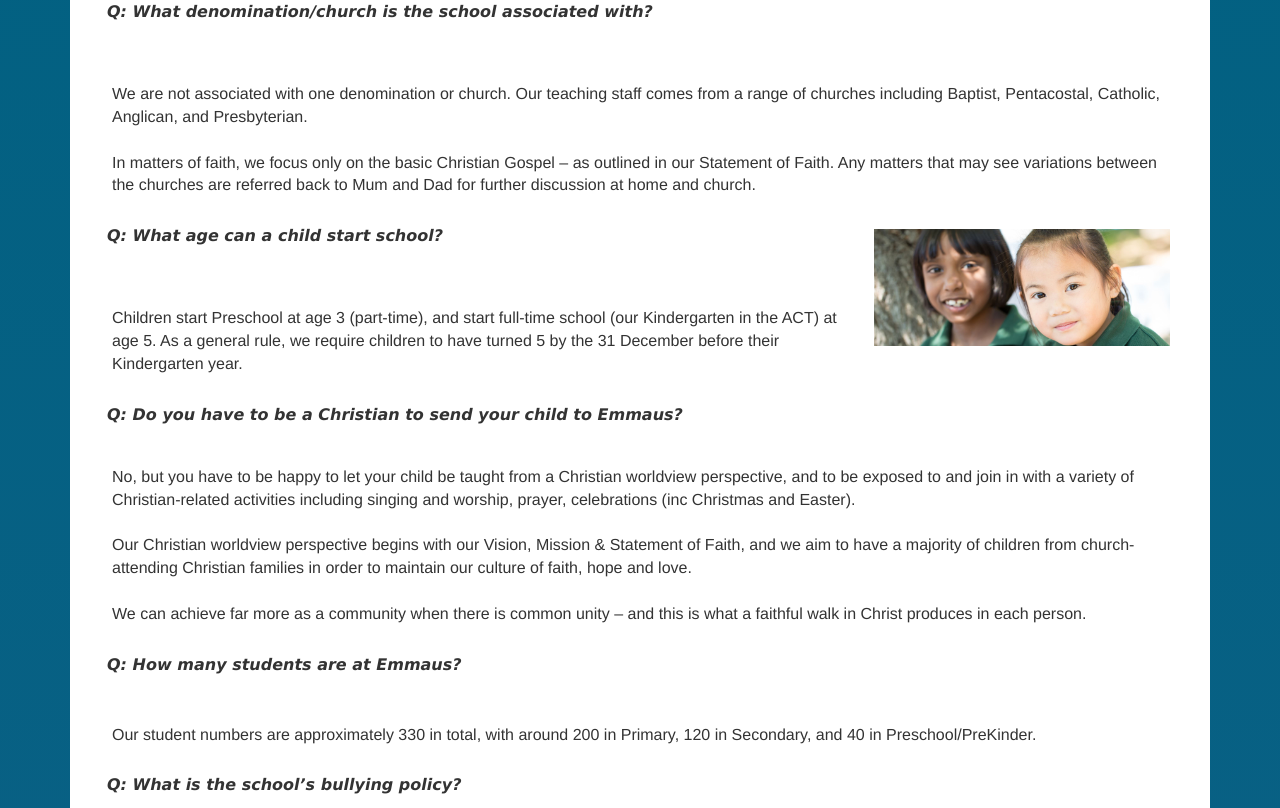
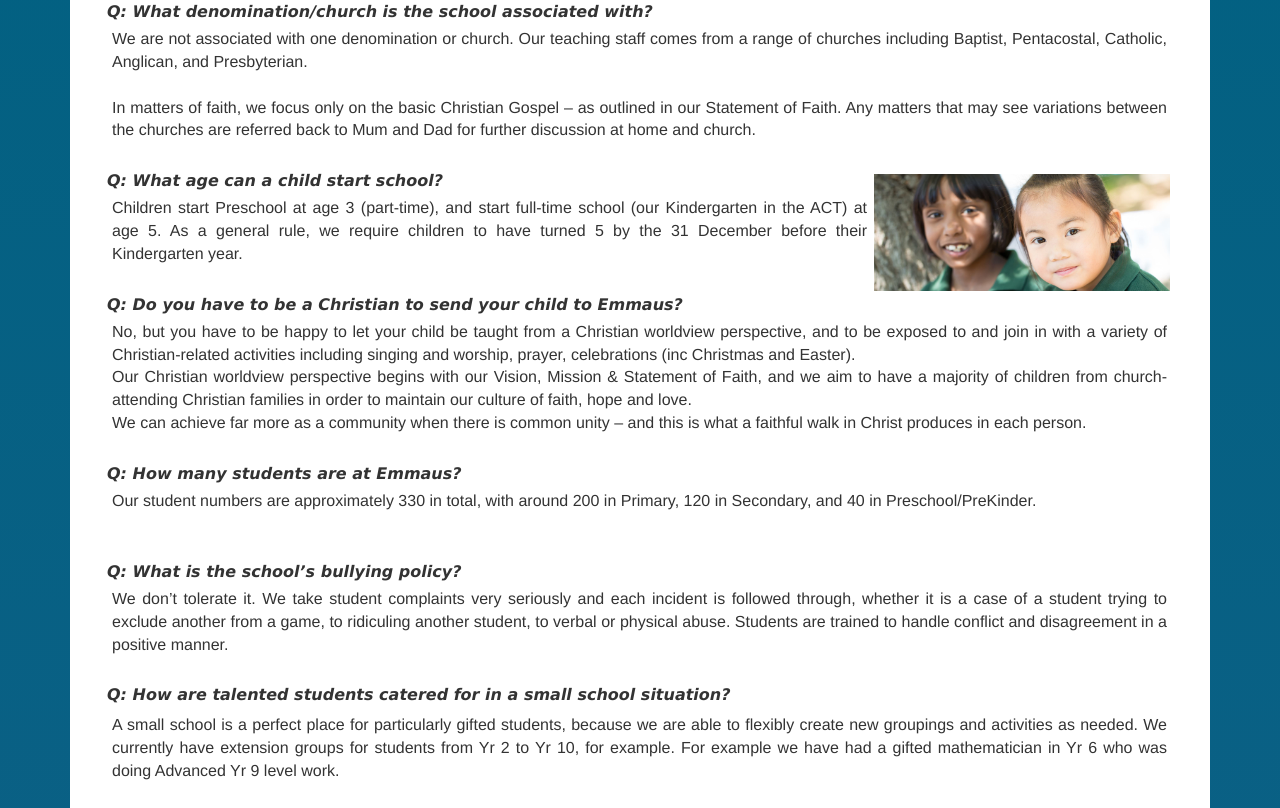
Before and after one commit to tonifalusi/tonifalusi.github.io, a plain HTML site: page Q&A.html in a window 1280 px wide. Shown: the part 384-1192 px from the top of the page. Drawn offline with Linux system fonts and the light colour scheme.

Commit message:
Add files via upload

```diff
--- a/Q&A.html
+++ b/Q&A.html
@@ -82,28 +82,27 @@
     <h2 class="text-center"><strong> Frequently Asked Questions</strong></h2>
     <hr align="right">
               <h3 class="flt_lft">
-       Q: What denomination/church is the school associated with? </h3><br><br>
-       <p> </p>
-    <p>We are not associated with one denomination or church. Our teaching staff comes from a range of churches including Baptist, Pentacostal, Catholic, Anglican, and Presbyterian.
+       Q: What denomination/church is the school associated with? </h3><br>
+    <p class="text-justify">We are not associated with one denomination or church. Our teaching staff comes from a range of churches including Baptist, Pentacostal, Catholic, Anglican, and Presbyterian.
 <br><br>
 In matters of faith, we focus only on the basic Christian Gospel – as outlined in our Statement of Faith. Any matters that may see variations between the churches are referred back to Mum and Dad for further discussion at home and church.</p>
     <img src="images/primarystudents.jpg" alt="Primary students sharing a book" width="300" height="121" class="flt_rgt"/>
-<h3 class="flt_lft">Q: What age can a child start school?</h3><br><br>
-<p></p>
-<p>Children start Preschool at age 3 (part-time), and start full-time school (our Kindergarten in the ACT) at age 5. As a general rule, we require children to have turned 5 by the 31 December before their Kindergarten year.
-<h3 class="flt_lft">Q: Do you have to be a Christian to send your child to Emmaus?</h3></p>
+<h3 class="flt_lft">Q: What age can a child start school?</h3><br>
+<p class="text-justify">Children start Preschool at age 3 (part-time), and start full-time school (our Kindergarten in the ACT) at age 5. As a general rule, we require children to have turned 5 by the 31 December before their Kindergarten year.</p>
+<h3 class="flt_lft">Q: Do you have to be a Christian to send your child to Emmaus?</h3>
 <br>
-<p>No, but you have to be happy to let your child be taught from a Christian worldview perspective, and to be exposed to and join in with a variety of Christian-related activities including singing and worship, prayer, celebrations (inc Christmas and Easter).
-<br><br>
+<p class="text-justify">No, but you have to be happy to let your child be taught from a Christian worldview perspective, and to be exposed to and join in with a variety of Christian-related activities including singing and worship, prayer, celebrations (inc Christmas and Easter).
+<br>
 Our Christian worldview perspective begins with our Vision, Mission & Statement of Faith, and we aim to have a majority of children from church-attending Christian families in order to maintain our culture of faith, hope and love.
-<br><br>
+<br>
 We can achieve far more as a community when there is common unity – and this is what a faithful walk in Christ produces in each person.</p>
-<h3 class="flt_lft">Q: How many students are at Emmaus?</h3><br><br><p><br>Our student numbers are approximately 330 in total, with around 200 in Primary, 120 in Secondary, and 40 in Preschool/PreKinder.</p>
+<h3 class="flt_lft">Q: How many students are at Emmaus?</h3><br><p class="text-justify">Our student numbers are approximately 330 in total, with around 200 in Primary, 120 in Secondary, and 40 in Preschool/PreKinder.</p>
+<br>
 
 <h3 class="flt_lft">Q: What is the school’s bullying policy?</h3><br>
- <br><p><br>We don’t tolerate it. We take student complaints very seriously and each incident is followed through, whether it is a case of a student trying to exclude another from a game, to ridiculing another student, to verbal or physical abuse. Students are trained to handle conflict and disagreement in a positive manner.</p>
+<p class="text-justify">We don’t tolerate it. We take student complaints very seriously and each incident is followed through, whether it is a case of a student trying to exclude another from a game, to ridiculing another student, to verbal or physical abuse. Students are trained to handle conflict and disagreement in a positive manner.</p>
 
-<h3 class="flt_lft">Q: How are talented students catered for in a small school situation?</h3><br><br><p><br>A small school is a perfect place for particularly gifted students, because we are able to flexibly create new groupings and activities as needed. We currently have extension groups for students from Yr 2 to Yr 10, for example. For example we have had a gifted mathematician in Yr 6 who was doing Advanced Yr 9 level work.</p>
+<h3 class="flt_lft">Q: How are talented students catered for in a small school situation?</h3><p class="text-justify"><br>A small school is a perfect place for particularly gifted students, because we are able to flexibly create new groupings and activities as needed. We currently have extension groups for students from Yr 2 to Yr 10, for example. For example we have had a gifted mathematician in Yr 6 who was doing Advanced Yr 9 level work.</p>
 
 <hr align="left">
 <footer class="row">
```
Also changed, not shown: contact.html (+1 -1 lines), history.html (+2 -2 lines), principal_welcome.html (+1 -1 lines), secondary.html (+5 -7 lines).
